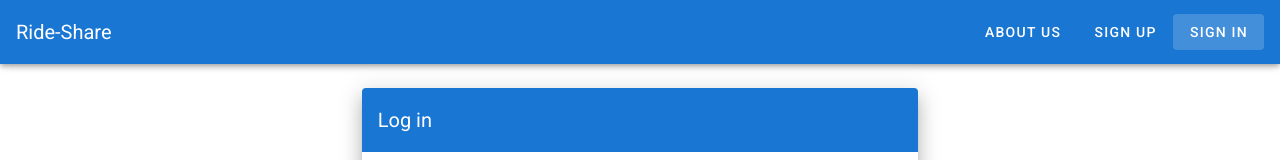
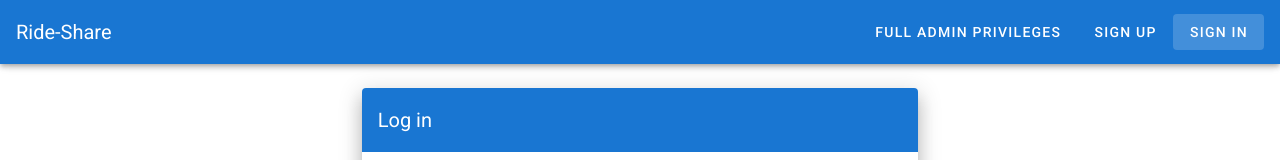
Before and after one commit to oesa77soccer/ride-share, a Vue app: page /sign-in in a window 1280 px wide. Shown: the top 160 px of the page. Built offline with nearby package versions, Linux system fonts and the light colour scheme.

Commit message:
working store.js

```diff
--- a/src/store.js
+++ b/src/store.js
@@ -30,6 +30,12 @@ export default new Vuex.Store({
 
     userId(state) {
         return state.currentAccount.id;
+    },
+
+    isAdmin(state) {
+        console.log(state);
+        return true;
+        //return state.currentAccount.isAdmin;
     }
   },
 
```
